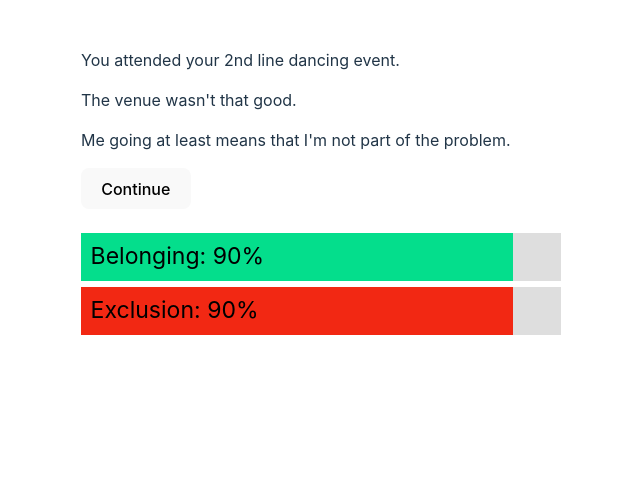
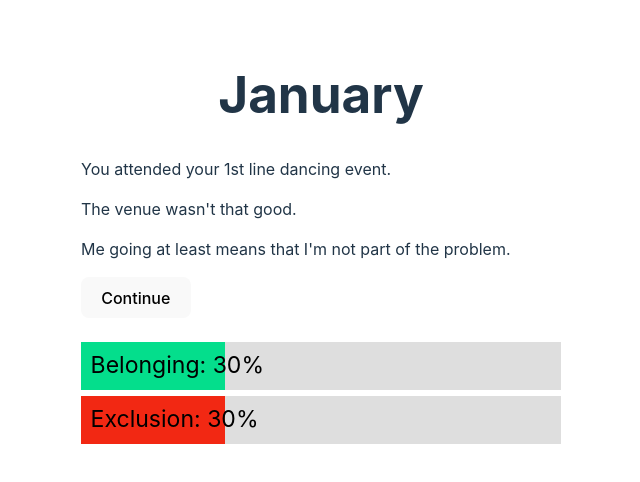
Before and after one commit to mapsandapps/fraught, a React (Vite) app: page / in a window 1280 px wide. Both pictures are taken after a click on the button "Continue". Shown: the top 482 px of the page, without its empty margins (319-959 px from the left). Built offline with nearby package versions, Linux system fonts and the light colour scheme.

Commit message:
Display months

```diff
--- a/src/App.tsx
+++ b/src/App.tsx
@@ -11,7 +11,7 @@ import Win from "./components/Win";
 
 function App() {
   const INIT_EVENT: EventHistory = {
-    choice: Choice.event,
+    choice: Choice.init,
     finalBelonging: INIT_BELONGING,
     finalExclusion: INIT_EXCLUSION
   }
@@ -28,9 +28,10 @@ function App() {
   };
 
   const exitEvent = (eventHistory: EventHistory) => {
-    setEventHistoryLog([...eventHistoryLog, eventHistory])
+    const log = [...eventHistoryLog, eventHistory]
+    setEventHistoryLog(log)
 
-    const winLoss = checkForWinOrLoss(eventHistory)
+    const winLoss = checkForWinOrLoss(log)
 
     setWinLossCondition(winLoss)
     if (winLoss) {
--- a/src/components/Event.tsx
+++ b/src/components/Event.tsx
@@ -1,7 +1,8 @@
-import { DEFAULT_TEXT_ANIMATION_DELAY, INIT_BELONGING, INIT_EXCLUSION, getDeltaStat, getStatChangeText } from "../helpers";
+import { DEFAULT_TEXT_ANIMATION_DELAY, INIT_BELONGING, INIT_EXCLUSION, countEventsAttended, getDeltaStat, getMonth, getStatChangeText } from "../helpers";
 import { Choice, Event as EventType, EventHistory, EventHistoryLog, Stat } from "../types";
 import Meters from "./Meters";
 import AnimatedTextWithButtons from "./AnimatedTextWithButtons";
+import Month from "./Month";
 
 interface EventProps {
   hobby: string;
@@ -37,8 +38,11 @@ export default function Event(props: EventProps) {
     finalExclusion,
   };
 
+  const numberOfEventsAttended = countEventsAttended(eventHistoryLog) + 1
+
+  // FIXME: it should only count events with choice = Choice.event
   const texts = [
-    `You attended your ${eventHistoryLog.length + 1}${suffixes.get(pluralRule.select(eventHistoryLog.length + 1))} ${hobby.toLowerCase()} event.`
+    `You attended your ${numberOfEventsAttended}${suffixes.get(pluralRule.select(numberOfEventsAttended))} ${hobby.toLowerCase()} event.`
   ]
 
   nextEvent.map(expectation => {
@@ -57,6 +61,7 @@ export default function Event(props: EventProps) {
   return (
     <>
       <div className="card">
+        <Month monthNumber={eventHistoryLog.length} />
         <AnimatedTextWithButtons texts={texts}>
           <button onClick={() => onExit(eventHistory)}>Continue</button>
         </AnimatedTextWithButtons>
--- a/src/components/Home.tsx
+++ b/src/components/Home.tsx
@@ -1,7 +1,8 @@
 import { Choice, Direction, Event, EventHistory, EventHistoryLog, Stat } from "../types";
-import { HOME_BELONGING, HOME_EXCLUSION } from "../helpers";
+import { HOME_BELONGING, HOME_EXCLUSION, getMonth } from "../helpers";
 import Meters from "./Meters";
 import AnimatedTextWithButtons from "./AnimatedTextWithButtons";
+import Month from "./Month";
 
 interface HomeProps {
   hobby: string;
@@ -28,7 +29,7 @@ export default function Home(props: HomeProps) {
   };
 
   const texts = [
-    'You spend a cozy night at home.',
+    `You spend a cozy night at home, instead of attending the ${getMonth(eventHistoryLog.length)} event.`,
     `Your belonging increases by ${deltaBelonging},`,
     `but your exclusion also increases by ${deltaExclusion}.`,
     `You miss your ${hobby.toLowerCase()} friends.`
@@ -57,6 +58,7 @@ export default function Home(props: HomeProps) {
 
   return (
     <div className="card">
+      <Month monthNumber={eventHistoryLog.length} />
       <AnimatedTextWithButtons texts={texts}>
         <button onClick={() => onExit(eventHistory)}>Continue</button>
       </AnimatedTextWithButtons>
--- /dev/null
+++ b/src/components/Month.tsx
@@ -0,0 +1,13 @@
+import { getMonth } from "../helpers"
+
+interface MonthProps {
+  monthNumber: number
+}
+
+export default function Month(props: MonthProps) {
+  const { monthNumber } = props
+
+  return (
+    <h1>{getMonth(monthNumber)}</h1>
+  )
+}
--- a/src/components/PreEvent.tsx
+++ b/src/components/PreEvent.tsx
@@ -1,5 +1,5 @@
 import { useState } from "react";
-import { DEFAULT_TEXT_ANIMATION_DELAY } from "../helpers";
+import { DEFAULT_TEXT_ANIMATION_DELAY, getMonth } from "../helpers";
 import { Choice, Event, EventHistoryLog } from "../types";
 import Meters from "./Meters";
 
@@ -15,7 +15,7 @@ export default function PreEvent(props: PreEventProps) {
   const [buttonsShown, setButtonsShown] = useState(false)
 
   const texts = [
-    nextEvent.length > 1 ? 'A number of thoughts go through your head about the next upcoming event:' : 'You contemplate the next upcoming event:'
+    nextEvent.length > 1 ? `A number of thoughts go through your head about the upcoming event in ${getMonth(eventHistoryLog.length)}:` : `You contemplate the upcoming event in ${getMonth(eventHistoryLog.length)}:`
   ]
 
   nextEvent.map((expectation) => {
--- a/src/components/Start.tsx
+++ b/src/components/Start.tsx
@@ -13,9 +13,10 @@ export default function Start(props: StartProps) {
   return (
     <div className="card">
       <h1>Fraught</h1>
+      <p>You've made it a habit to try out a new hobby each new year.</p>
       <p>
         <label>
-          What new hobby would you like to start?
+          What hobby would you like to start?
           <input placeholder="Line dancing" type="text" onChange={(e) => setHobby(e.target.value || DEFAULT_HOBBY)} />
         </label>
       </p>
--- a/src/helpers.ts
+++ b/src/helpers.ts
@@ -1,13 +1,13 @@
 import { expectations } from "./bank";
-import { Direction, Event, EventHistory, Occurrence, Stat, WinLossCondition } from "./types";
-import { filter, flatten, inRange, random, sampleSize, sum } from 'lodash';
+import { Choice, Direction, Event, EventHistoryLog, Occurrence, Stat, WinLossCondition } from "./types";
+import { filter, flatten, inRange, last, random, sampleSize, sum } from 'lodash';
 
 export const DEFAULT_HOBBY = "Line dancing";
 // TODO: set back to ~2000
 export const DEFAULT_TEXT_ANIMATION_DELAY = 500; // ms
-export const INIT_BELONGING = 90;
+export const INIT_BELONGING = 30;
 export const MAX_BELONGING = 100;
-export const INIT_EXCLUSION = 90;
+export const INIT_EXCLUSION = 30;
 export const MAX_EXCLUSION = 100;
 export const HOME_BELONGING = 5;
 export const HOME_EXCLUSION = 5;
@@ -20,6 +20,13 @@ const SAMPLE_OF_OCCURRENCES = [1, 1, 1, 1, 2]
 
 const getNumberOfExpectations = () => SAMPLE_OF_EXPECTATIONS[random(0, SAMPLE_OF_EXPECTATIONS.length - 1)]
 const getNumberOfOccurrences = () => SAMPLE_OF_OCCURRENCES[random(0, SAMPLE_OF_OCCURRENCES.length - 1)]
+
+export const getMonth = (monthNumber: number): string => {
+  // 1-indexed
+  const months = ['', 'January', 'February', 'March', 'April', 'May', 'June', 'July', 'August', 'September', 'October', 'November', 'December']
+
+  return months[monthNumber]
+}
 
 export const getEvent = (): Event => {
   const event: Event = []
@@ -71,10 +78,16 @@ export const getDeltaStat = (event: Event, stat: Stat): number => {
   return sum(valuesOfStat)
 }
 
-export const checkForWinOrLoss = (eventHistory: EventHistory): WinLossCondition | null => {
+export const checkForWinOrLoss = (eventHistoryLog: EventHistoryLog): WinLossCondition | null => {
   // return WinLossCondition.bothMin // for debug purposes
 
-  const { finalBelonging, finalExclusion } = eventHistory
+  if (eventHistoryLog.length > 12) return WinLossCondition.yearEnd
+
+  const lastEvent = last(eventHistoryLog)
+
+  if (!lastEvent) return null
+
+  const { finalBelonging, finalExclusion } = lastEvent
   if (inRange(finalBelonging, 0, 100) && inRange(finalExclusion, 0, 100)) return null
 
   if (finalBelonging <= 0 && finalExclusion <= 0) return WinLossCondition.bothMin
@@ -95,3 +108,11 @@ export const checkForWinOrLoss = (eventHistory: EventHistory): WinLossCondition
   console.warn('Unexpected condition occurred')
   return null
 }
+
+export const countEventsAttended = (eventHistoryLog: EventHistoryLog): number => {
+  const eventsAttended = filter(eventHistoryLog, (event) => {
+    return event.choice === Choice.event
+  })
+
+  return eventsAttended.length
+}
--- a/src/types.ts
+++ b/src/types.ts
@@ -28,6 +28,7 @@ export enum Stat {
 }
 
 export enum Choice {
+  init = 'init',
   event = 'event',
   home = 'home',
 }
```
